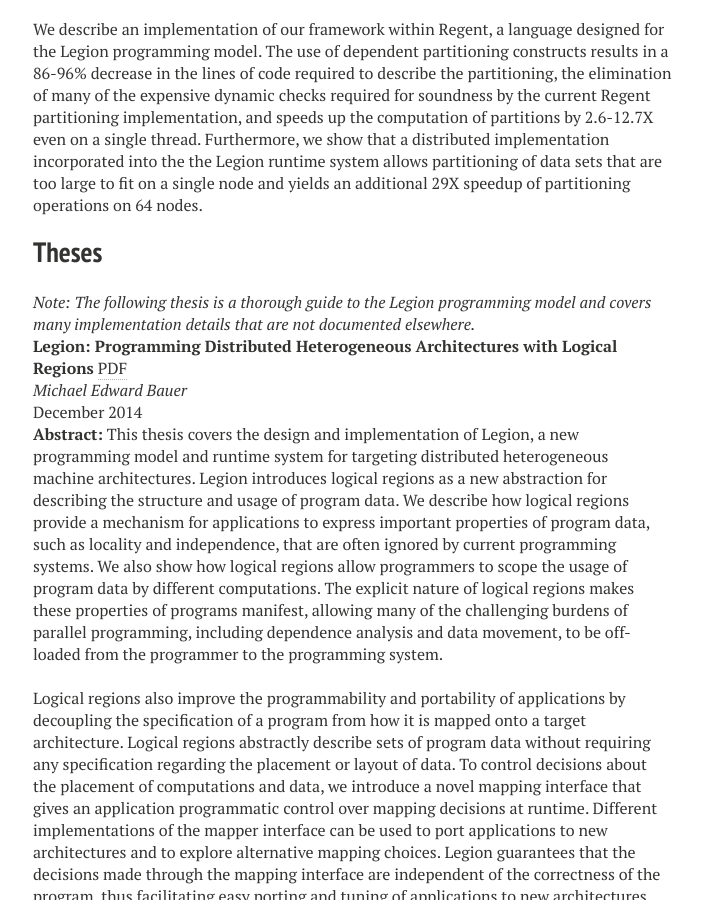
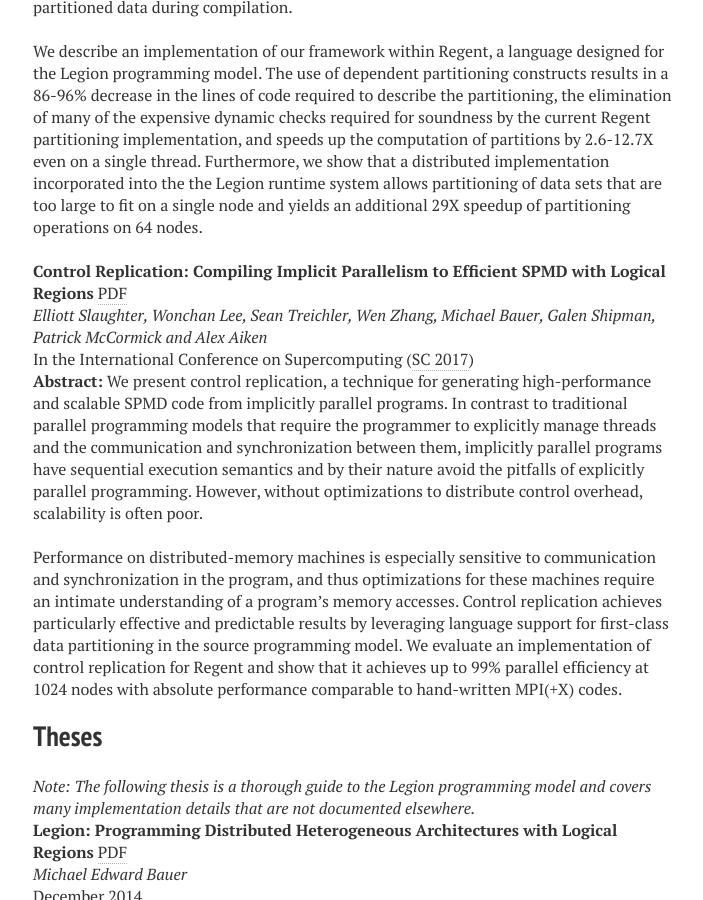
Before and after one commit to apryakhin/legion.stanford.edu, a Jekyll site: the page built from publications.md, in a window 1280 px wide and 900 px high, scrolled down 4007 px. Shown: the whole window, without its empty margins (287-990 px from the left). Built offline with Jekyll 4.4.1, drawn with Linux system fonts in a browser that asks for light colours; nearby versions of some CDN libraries; some of the changed text lies outside the part shown.

Commit message:
Add Control Replication paper.

```diff
--- a/publications.md
+++ b/publications.md
@@ -16,6 +16,7 @@ title: Publications
   * [Realm (PACT 2014)](#pact2014) \[[PDF](/pdfs/realm2014.pdf)]
       * [Sean Treichler's Thesis (2016)](#treichler_thesis) \[[PDF](/pdfs/treichler_thesis.pdf)]
   * [Regent (SC 2015)](#sc2015) \[[PDF](/pdfs/regent2015.pdf)]
+      * [Control Replication (SC 2017)](#cr2017) \[[PDF](/pdfs/cr2017.pdf)]
       * [Elliott Slaughter's Thesis (2017)](#slaughter_thesis) \[[PDF](/pdfs/slaughter_thesis.pdf)]
   * DSLs:
       * [Singe (PPoPP 2014)](#ppopp2014) \[[PDF](/pdfs/singe2014.pdf)]
@@ -209,6 +210,31 @@ that are too large to fit on a single node and yields an additional
 29X speedup of partitioning operations on 64 nodes.
 
 
+<a name="cr2017"></a>__Control Replication: Compiling Implicit Parallelism to Efficient SPMD with Logical Regions__ [PDF](/pdfs/cr2017.pdf) <br/>
+_Elliott Slaughter, Wonchan Lee, Sean Treichler, Wen Zhang, Michael Bauer, Galen Shipman, Patrick McCormick and Alex Aiken_ <br/>
+In the International Conference on Supercomputing ([SC 2017](http://sc17.supercomputing.org/presentation/?id=pap417&sess=sess165)) <br/>
+__Abstract:__ We present control replication, a technique for generating
+high-performance and scalable SPMD code from implicitly parallel
+programs. In contrast to traditional parallel programming models that
+require the programmer to explicitly manage threads and the
+communication and synchronization between them, implicitly parallel
+programs have sequential execution semantics and by their nature avoid
+the pitfalls of explicitly parallel programming. However, without
+optimizations to distribute control overhead, scalability is often
+poor.
+
+Performance on distributed-memory machines is especially sensitive to
+communication and synchronization in the program, and thus optimizations
+for these machines require an intimate understanding of a program's memory
+accesses. Control replication achieves particularly effective
+and predictable results by leveraging language support for first-class
+data partitioning in the source programming model. We evaluate an
+implementation of control replication for Regent and show that it
+achieves up to 99% parallel efficiency at 1024
+nodes with absolute performance comparable to hand-written MPI(+X)
+codes.
+
+
 ## Theses
 
 <a name="bauer_thesis"></a>*Note: The following thesis is a thorough guide to the Legion programming model and covers many implementation details that are not documented elsewhere.*<br/>
```
Also changed, not shown: 1 other file.
